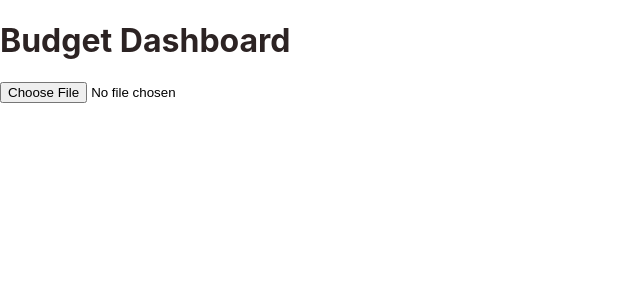
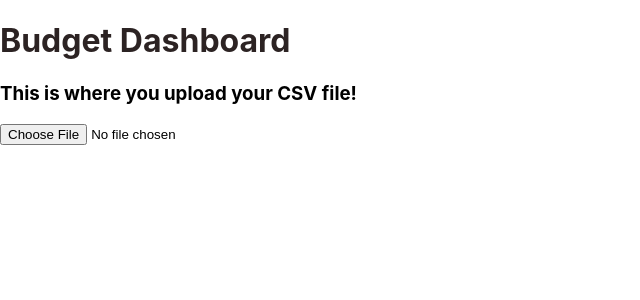
Before and after one commit to Jack64748/budgeting-frontend, a React (Create React App) app: page / in a window 1280 px wide. Shown: the top 300 px of the page, without its empty margins (0-640 px from the left). Built offline with nearby package versions, Linux system fonts and the light colour scheme.

Commit message:
added new text

```diff
--- a/src/pages/Dashboard.js
+++ b/src/pages/Dashboard.js
@@ -8,6 +8,7 @@ function Dashboard() {
   return (
     <div>
       <h1>Budget Dashboard</h1>
+      <h3>This is where you upload your CSV file!</h3>
       <FileUpload onData={setTransactions} />
       {Array.isArray(transactions) && transactions.length > 0 && (
         <div>
```
Also changed, not shown: 1 other file (tests, documents, lock files or other folders).
